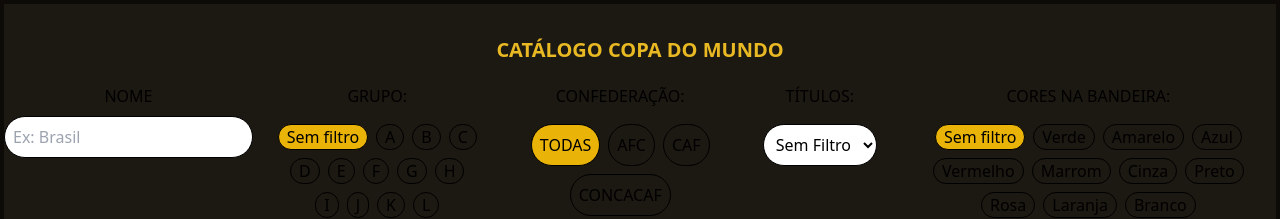
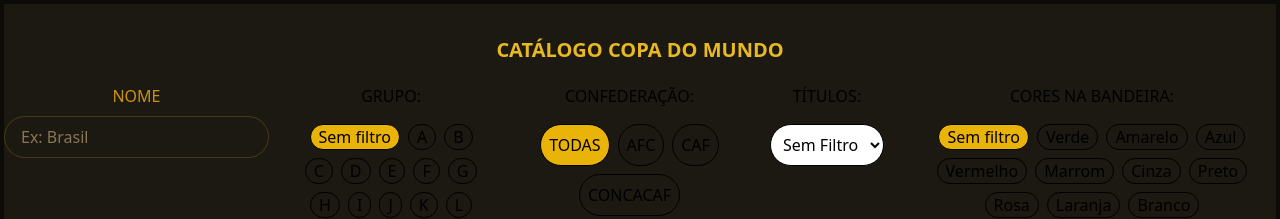
Before and after one commit to MiguelVitorOV/galeria-interativa-de-itens, a React (Vite) app: page / in a window 1280 px wide. Shown: the top 219 px of the page. Built offline with nearby package versions, Linux system fonts and the light colour scheme.

Commit message:
estilizando filtro de busca

```diff
--- a/src/components/FiltroBusca.jsx
+++ b/src/components/FiltroBusca.jsx
@@ -1,10 +1,14 @@
 export function FiltroBusca(props){
     return (
         <div className="flex flex-col items-center gap-2">
-            <h1>NOME</h1>
+            <h1 className="text-ouro-medio font-medium">NOME</h1>
             <input value={props.filtro} placeholder="Ex: Brasil" type="text"
             onChange={(e) => props.setFiltro(e.target.value)}
-            className={`border border-black rounded-full p-2 ${props.filtro !== "" ? "bg-yellow-500" : ""}`}></input>
+            className={`border rounded-full px-4 py-2 font-medium outline-none bg-trofeu-bg-escuro text-ouro-brilhante placeholder:text-trofeu-text-outro
+          ${props.filtro !== ""
+            ? "border-ouro-medio"
+            : "border-ouro-escuro/40 hover:border-ouro-brilhante focus:border-ouro-medio"
+          }`}></input>
         </div>
     )
 }
```
